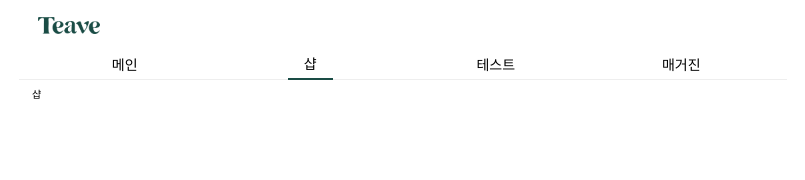
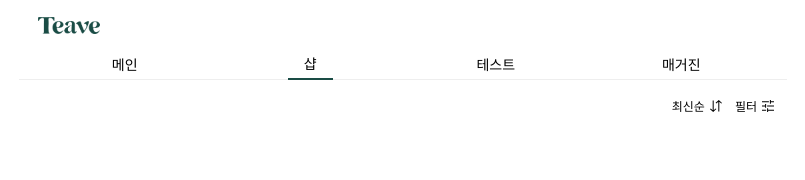
Before and after one commit to The-Teable/teave-mobile, a Next.js app: page /home/shop in a window 1280 px wide. Shown: the top 180 px of the page, without its empty margins (237-1042 px from the left). Built offline with nearby package versions, Linux system fonts and the light colour scheme.

Commit message:
feat: shop init

```diff
--- a/pages/home/shop.tsx
+++ b/pages/home/shop.tsx
@@ -4,13 +4,40 @@ import styled from "styled-components";
 import CenteredContainer from "../../components/layout/CenteredContainer";
 import { useState } from "react";
 import { color } from "../../styles/palette";
+import Margin from "../../components/common/Margin";
+import TeaItem from "../../components/TeaItem";
+
+const SORT_CRITERIA = {
+  RECENT: "최신순",
+  SAIL: "판매순",
+  LOW_PRICE: "낮은 가격순",
+  HIGH_PRICE: "높은 가격순",
+  REVIEW: "후기순"
+};
+type SORT_TYPE = typeof SORT_CRITERIA[keyof typeof SORT_CRITERIA];
 
 const ShopPage = () => {
-  const [filter, setFilter] = useState([]);
+  const [filters, setFilters] = useState([]);
+  const [sortCriteria, setSortCriteria] = useState<SORT_TYPE>(
+    SORT_CRITERIA.RECENT
+  );
+  const onClickSort = () => {};
+  const onClickFilter = () => {};
   return (
     <HomeLayout headerIndex={HOME_HEADER_INDEX.SHOP}>
-      {filter.length > 0 ? <S.FilterHeader></S.FilterHeader> : null}
-      <div>샵</div>
+      {filters.length > 0 ? <S.SelectedFilter></S.SelectedFilter> : null}
+      <Margin size={1} />
+      <S.OptionContainer>
+        <S.Option onClick={onClickSort}>
+          {sortCriteria}
+          <S.SortIcon />
+        </S.Option>
+        <Margin row size={1.3} />
+        <S.Option onClick={onClickFilter}>
+          필터
+          <S.FilterIcon />
+        </S.Option>
+      </S.OptionContainer>
     </HomeLayout>
   );
 };
@@ -19,8 +46,37 @@ export default ShopPage;
 
 const S: any = {};
 
-S.FilterHeader = styled.div``;
+S.SelectedFilter = styled.div``;
 
 S.FilterItem = styled.div`
   background-color: ${color.teaveGreen};
 `;
+
+S.OptionContainer = styled.div`
+  display: flex;
+  width: 100%;
+  justify-content: end;
+`;
+
+S.Option = styled.div`
+  font-size: 1.2rem;
+  &:hover,
+  &:hover * {
+    cursor: pointer;
+  }
+`;
+
+S.OptionIcon = styled.button`
+  width: 1.2rem;
+  height: 1.2rem;
+  border: 0px;
+  margin-left: 0.5rem;
+`;
+
+S.FilterIcon = styled(S.OptionIcon)`
+  background: url("/image/icon_filter.svg") no-repeat center/contain;
+`;
+
+S.SortIcon = styled(S.OptionIcon)`
+  background: url("/image/icon_sort.svg") no-repeat center/contain;
+`;
```
Also changed, not shown: components/common/Modal.tsx (+22 -50 lines), hooks/useThemeRecommend.tsx (deleted, +0 -21 lines).
